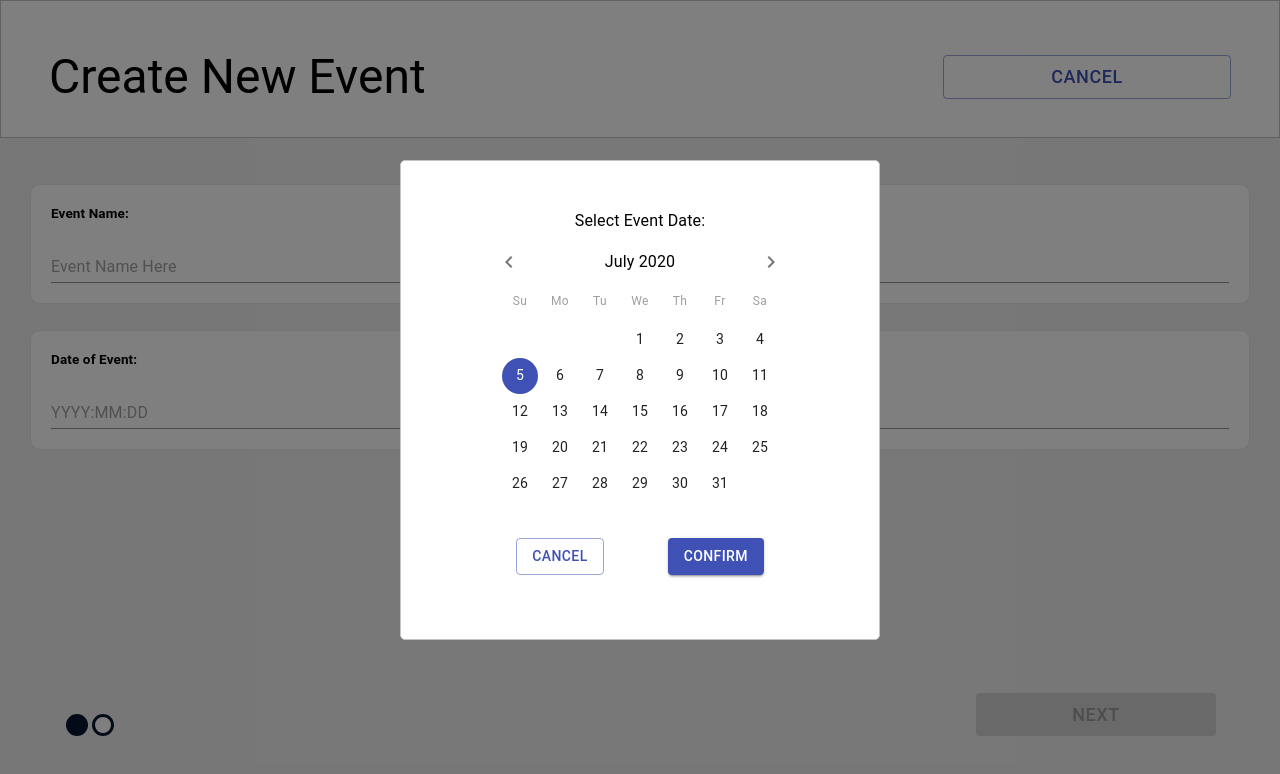
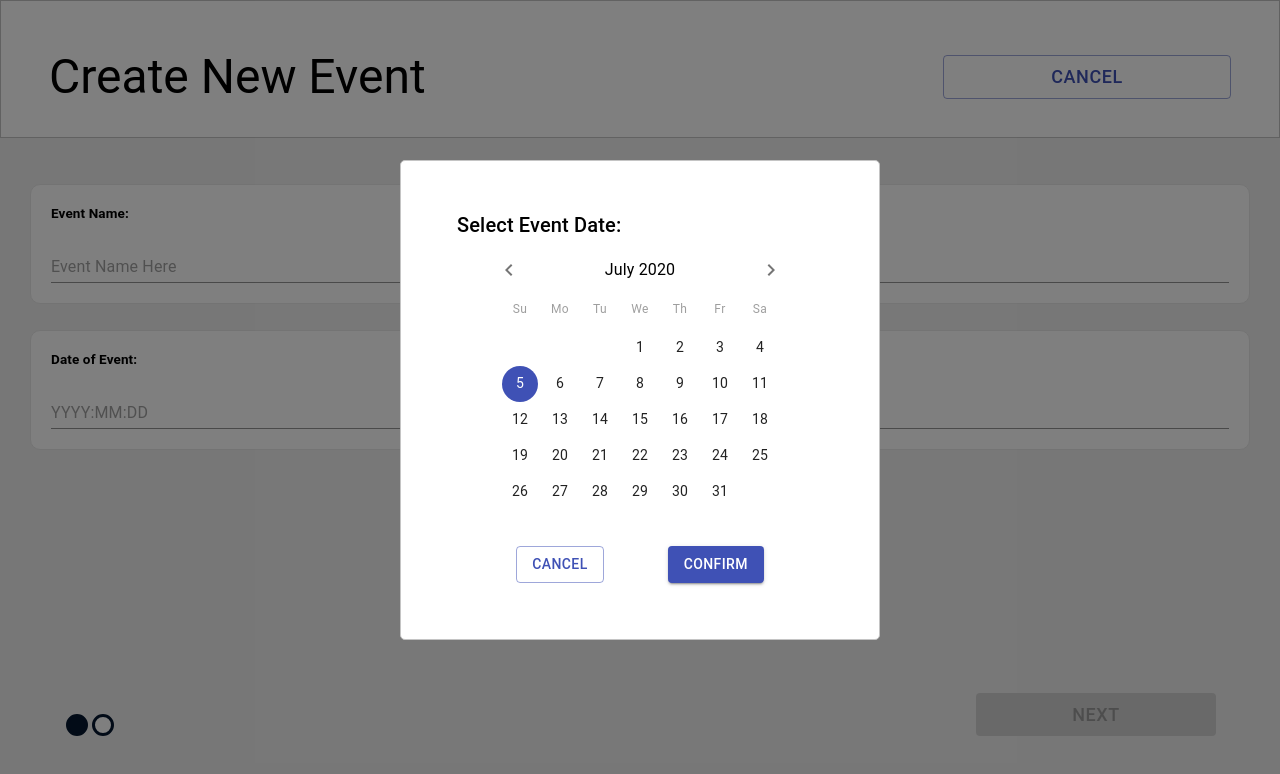
Before and after one commit to uwblueprint/paramedics-react, a React (Create React App) app: page /events/new in a window 1280 px wide. Both pictures are taken after a click on the element "Date of Event:". Shown: the top 774 px of the page. Built offline with nearby package versions, Linux system fonts and the light colour scheme.

Commit message:
fix small styling issues

```diff
--- a/src/components/EventCreationPage/NextButton.tsx
+++ b/src/components/EventCreationPage/NextButton.tsx
@@ -10,7 +10,6 @@ const NextButton = ({
   disabled: boolean;
 }) => {
   const classes = useEventButtonStyles();
-  console.log(disabled);
   return (
     <Button
       variant="contained"
--- a/src/components/EventCreationPage/SelectDateModal.tsx
+++ b/src/components/EventCreationPage/SelectDateModal.tsx
@@ -26,7 +26,7 @@ const SelectDateModal = ({
   return (
     <Modal open={open} onClose={handleClose}>
       <Container classes={{ root: classes.root }}>
-        <Typography classes={{ root: classes.text }}>
+        <Typography variant="h6" classes={{ root: classes.text }}>
           Select Event Date:
         </Typography>
         <ThemeProvider theme={datePickerTheme}>
@@ -88,7 +88,8 @@ const useModalStyles = makeStyles({
   },
   text: {
     color: "black",
-    textAlign: "center",
+    textAlign: "left",
+    marginLeft: "2rem",
     marginTop: "3rem",
   },
   buttonContainer: {
```
